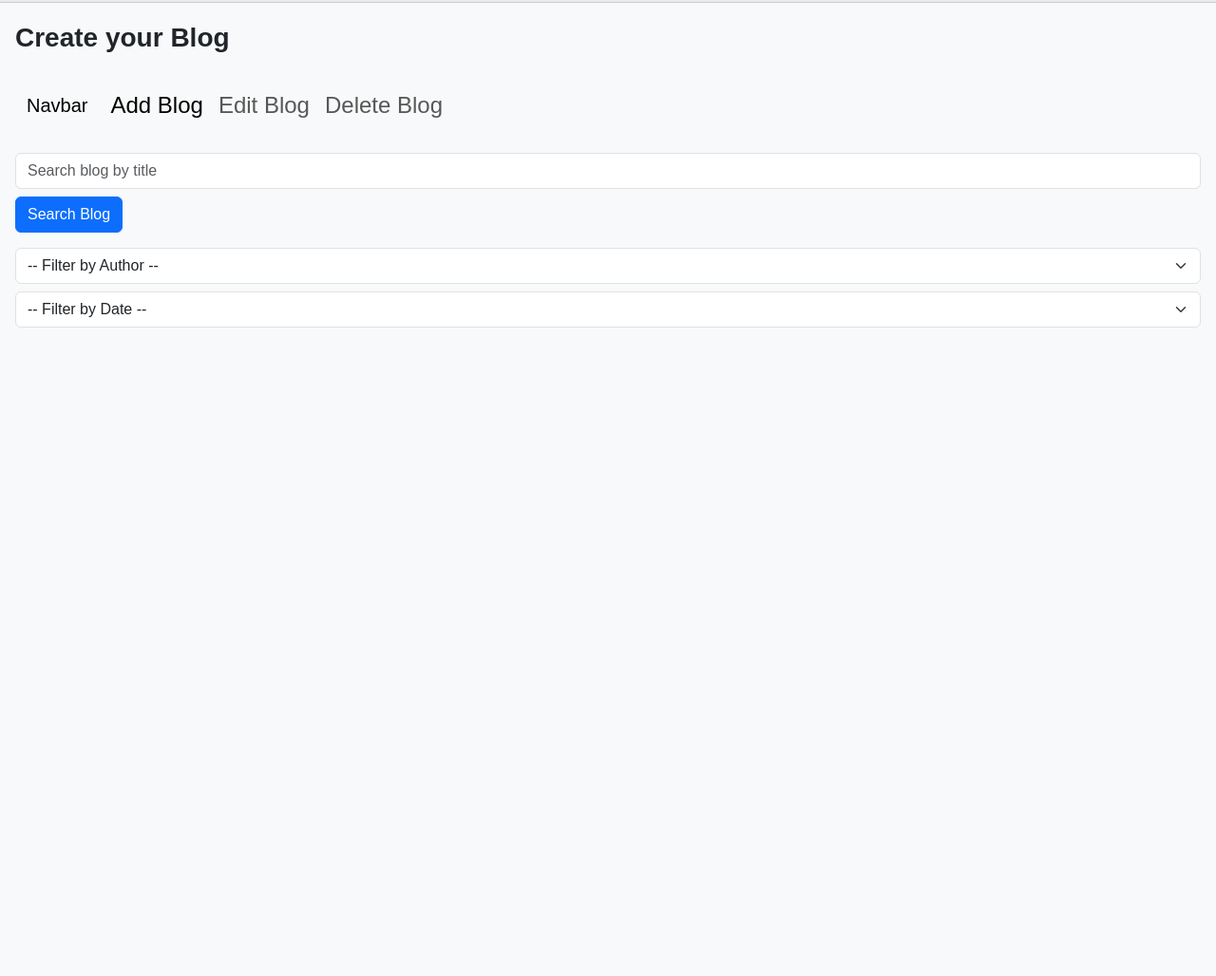
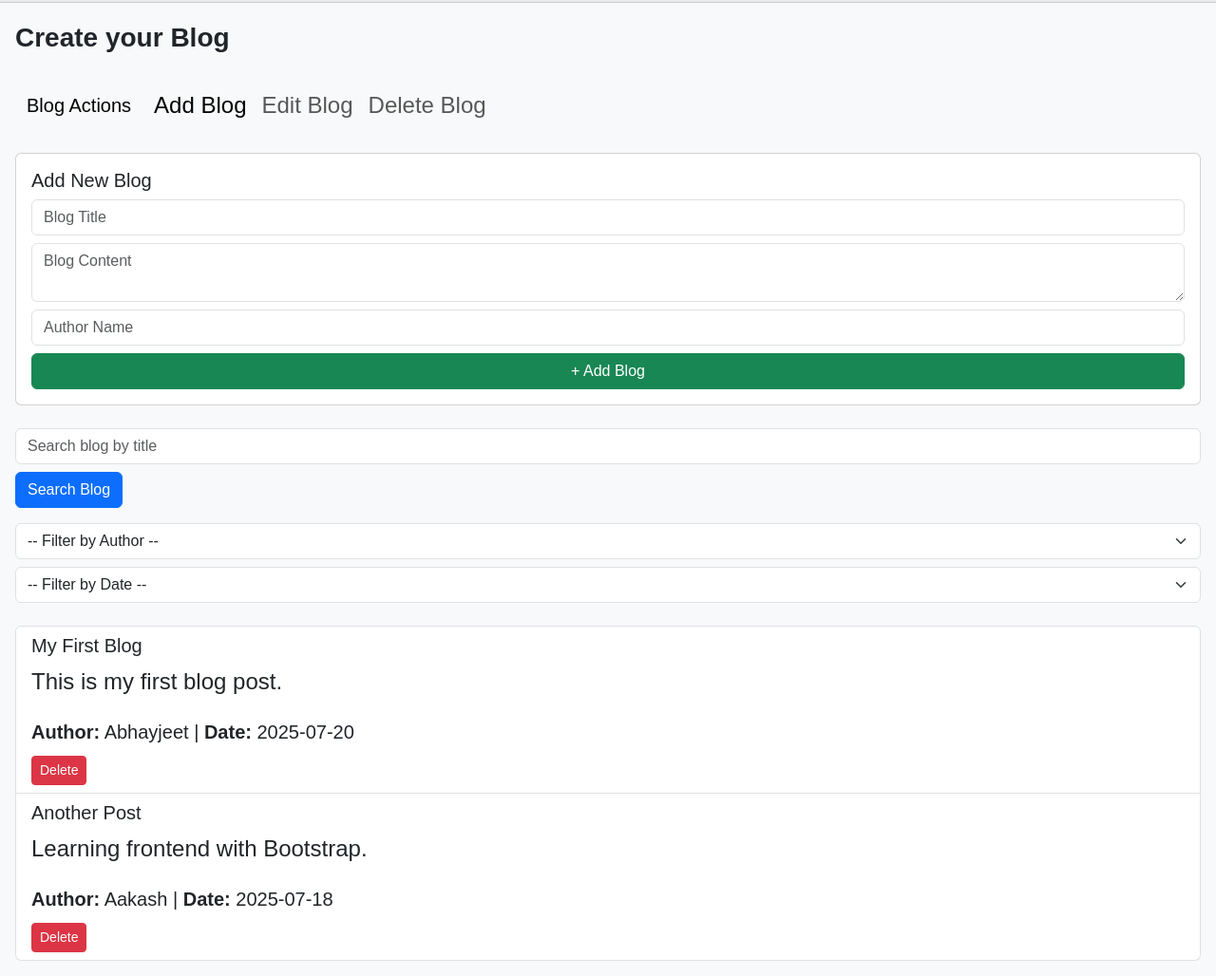
Before and after one commit to abhay0031/G5_WEB_DEV, a website: page Mini Projects/Front End (HTML,CSS,JS)/index.html in a window 1280 px wide. Shown: the part 158-1186 px from the top of the page at 95% size. Before the commit the page ends 800 px from the top, so only its background shows below. Drawn offline with nearby package versions, Linux system fonts and the light colour scheme.

Commit message:
Project 1

```diff
--- a/Mini Projects/Front End (HTML,CSS,JS)/index.html
+++ b/Mini Projects/Front End (HTML,CSS,JS)/index.html
@@ -4,12 +4,17 @@
   <meta charset="UTF-8" />
   <meta name="viewport" content="width=device-width, initial-scale=1.0"/>
   <title>Blog Platform</title>
+
+  <!-- Bootstrap CSS -->
   <link href="https://cdn.jsdelivr.net/npm/bootstrap@5.3.7/dist/css/bootstrap.min.css" rel="stylesheet"
     integrity="sha384-LN+7fdVzj6u52u30Kp6M/trliBMCMKTyK833zpbD+pXdCLuTusPj697FH4R/5mcr" crossorigin="anonymous">
+
+  <!-- Custom CSS -->
   <link rel="stylesheet" href="style.css">
 </head>
 <body>
   <div class="mainBody">
+    <!-- Top Navigation -->
     <div class="upperBody">
       <nav class="navbar navbar-expand-lg bg-body-tertiary">
         <div class="container-fluid">
@@ -37,6 +42,7 @@
       </nav>
     </div>
 
+    <!-- Welcome Section -->
     <div class="upperBody2 p-3">
       <div class="upperBody2a">
         Hi, I am Abhayjeet Singh 👋
@@ -46,7 +52,8 @@
       </div>
     </div>
 
-    <div class="middleBody p-3" style="font-size:24px">
+    <!-- Blog Interaction Section -->
+    <div class="middleBody p-3" style="font-size: 24px;">
       <div class="createBlog mb-3">
         Create your Blog
       </div>
@@ -54,7 +61,7 @@
       <!-- Blog Operation Navbar -->
       <nav class="navbar navbar-expand-lg bg-body-tertiary mb-3">
         <div class="container-fluid">
-          <a class="navbar-brand" href="#">Navbar</a>
+          <a class="navbar-brand" href="#">Blog Actions</a>
           <button class="navbar-toggler" type="button" data-bs-toggle="collapse"
             data-bs-target="#navbarNav" aria-controls="navbarNav"
             aria-expanded="false" aria-label="Toggle navigation">
@@ -76,11 +83,25 @@
         </div>
       </nav>
 
-      <!-- Blog Search & Filter -->
+      <!-- Add Blog Form -->
+      <div class="card mb-4 p-3">
+        <h5 class="card-title">Add New Blog</h5>
+        <div class="mb-2">
+          <input type="text" id="titleInput" class="form-control" placeholder="Blog Title" />
+        </div>
+        <div class="mb-2">
+          <textarea id="contentInput" class="form-control" placeholder="Blog Content"></textarea>
+        </div>
+        <div class="mb-2">
+          <input type="text" id="authorInput" class="form-control" placeholder="Author Name" />
+        </div>
+        <button class="btn btn-success" id="addBlogBtn">+ Add Blog</button>
+      </div>
+
+      <!-- Blog Filter Section -->
       <div class="searchFilterSection mb-4">
         <input type="text" id="searchInput" class="form-control mb-2" placeholder="Search blog by title" />
         <button class="btn btn-primary mb-3" onclick="searchBlog()">Search Blog</button>
-
 
         <select id="authorFilter" class="form-select mb-2" onchange="filterByAuthor()">
           <option value="">-- Filter by Author --</option>
@@ -96,11 +117,14 @@
         </select>
       </div>
 
-      <ul class="list-group mt-4" id="blogList">
-      </ul>
+      <!-- Blog List Display -->
+      <ul class="list-group mt-4" id="blogList"></ul>
     </div>
   </div>
 
+  <!-- Scripts -->
   <script src="script.js"></script>
+  <script src="search.js"></script>
+  <script src="filter.js"></script>
 </body>
 </html>
--- a/Mini Projects/Front End (HTML,CSS,JS)/script.js
+++ b/Mini Projects/Front End (HTML,CSS,JS)/script.js
@@ -0,0 +1,75 @@
+let blogs = [
+  {
+    id: 1,
+    title: "My First Blog",
+    content: "This is my first blog post.",
+    author: "Abhayjeet",
+    date: "2025-07-20"
+  },
+  {
+    id: 2,
+    title: "Another Post",
+    content: "Learning frontend with Bootstrap.",
+    author: "Aakash",
+    date: "2025-07-18"
+  }
+];
+
+let blogIdCounter = blogs.length + 1;
+
+function displayBlogs(blogArray = blogs) {
+  const blogList = document.getElementById("blogList");
+  blogList.innerHTML = "";
+
+  if (blogArray.length === 0) {
+    blogList.innerHTML = "<li class='list-group-item'>No blogs available.</li>";
+    return;
+  }
+
+  blogArray.forEach(blog => {
+    const li = document.createElement("li");
+    li.className = "list-group-item";
+    li.innerHTML = `
+      <h5>${blog.title}</h5>
+      <p>${blog.content}</p>
+      <span><strong>Author:</strong> ${blog.author} | <strong>Date:</strong> ${blog.date}</span>
+      <br />
+      <button class="btn btn-sm btn-danger mt-2" onclick="deleteBlog(${blog.id})">Delete</button>
+    `;
+    blogList.appendChild(li);
+  });
+}
+
+function addBlog(title, content, author) {
+  const date = new Date().toISOString().split("T")[0];
+  const newBlog = {
+    id: blogIdCounter++,
+    title,
+    content,
+    author,
+    date
+  };
+  blogs.push(newBlog);
+  displayBlogs();
+}
+
+function deleteBlog(id) {
+  blogs = blogs.filter(blog => blog.id !== id);
+  displayBlogs();
+}
+
+document.addEventListener("DOMContentLoaded", () => {
+  displayBlogs();
+
+  // Example: Add blog from static input (replace this with dynamic form later)
+  document.getElementById("addBlogBtn")?.addEventListener("click", () => {
+    const title = prompt("Enter blog title:");
+    const content = prompt("Enter blog content:");
+    const author = prompt("Enter author name:");
+    if (title && content && author) {
+      addBlog(title, content, author);
+    } else {
+      alert("All fields are required!");
+    }
+  });
+});
```
